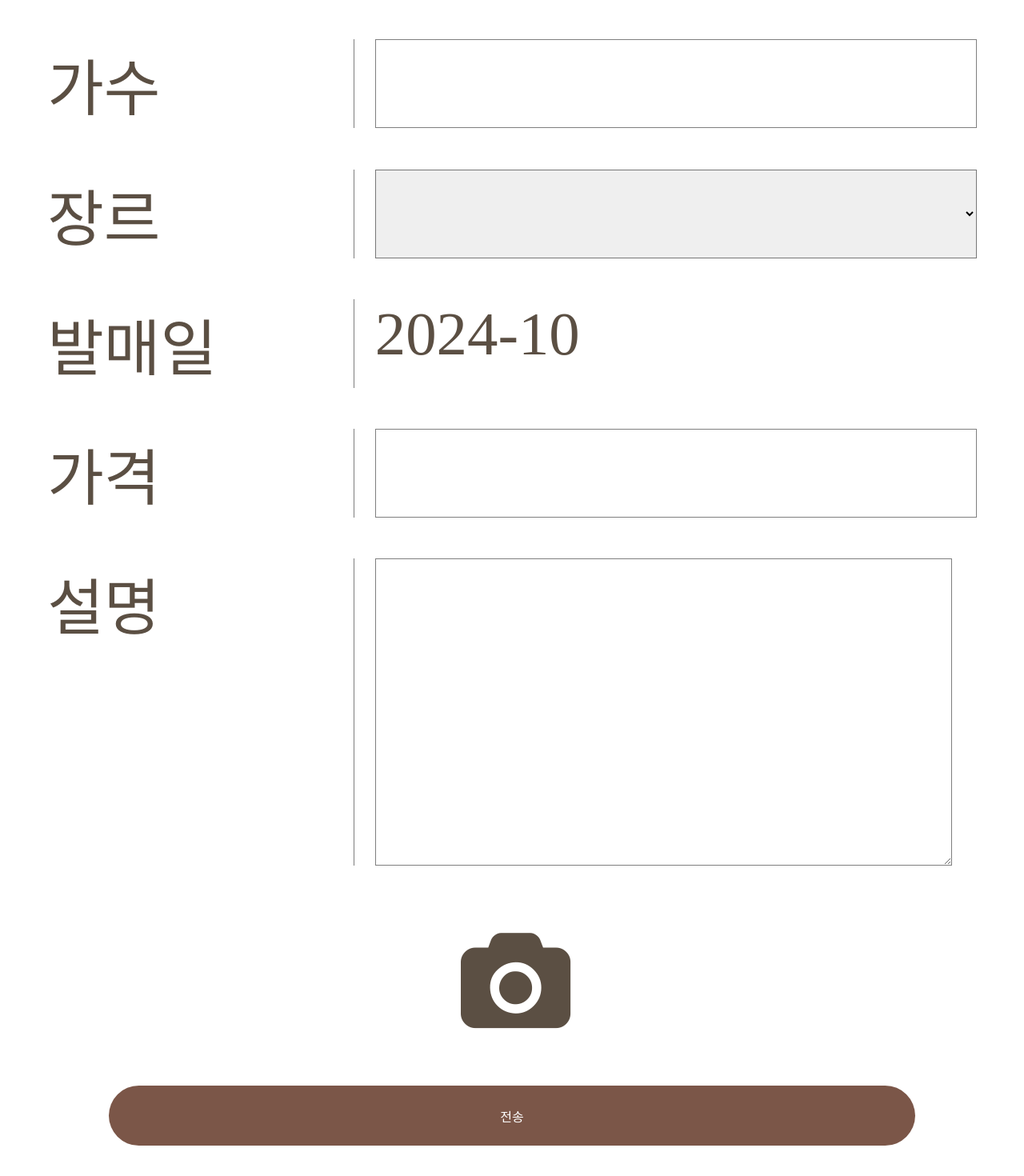
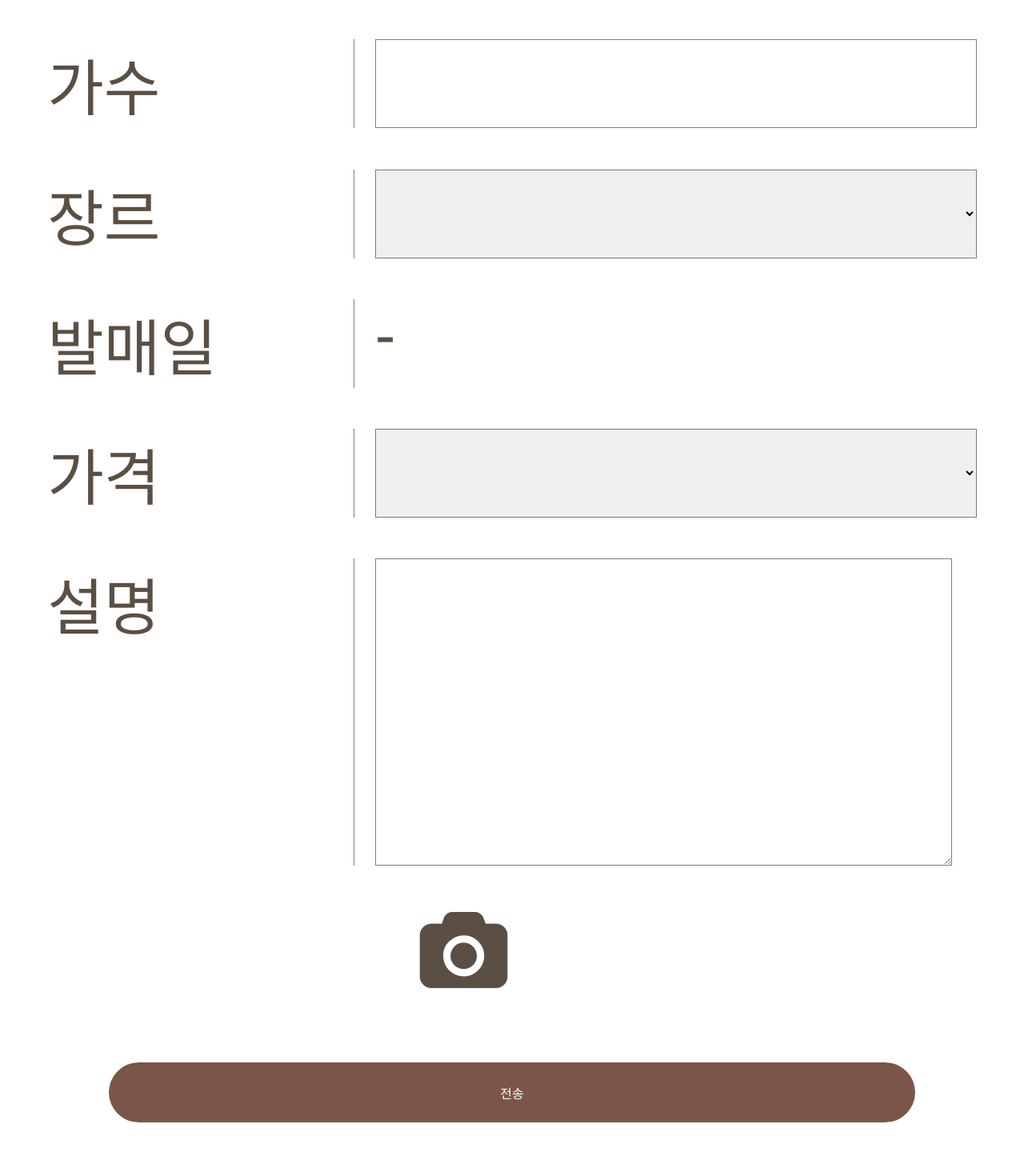
Before and after one commit to swanSister/lpbox, a Vue app: page /upload in a window 1280 px wide. Shown: the part 428-1898 px from the top of the page at 80% size. Built offline with nearby package versions, Linux system fonts and the light colour scheme; what v-calendar would draw is missing.

Commit message:
lp box update

```diff
--- a/src/assets/css/main.css
+++ b/src/assets/css/main.css
@@ -10,7 +10,7 @@
 }
 html,
 body {
-
+  font-family: Avenir, Helvetica, Arial, sans-serif;
 }
 * {
   -webkit-touch-callout:none;
--- a/src/pages/main.vue
+++ b/src/pages/main.vue
@@ -8,10 +8,6 @@
             <img class="lp-img none" v-else/>
             <div class="content">
               <div>
-                <span class="title">생성일</span>
-                <span>{{getTime(item.createdAt)}}</span>
-              </div>
-              <div>
                 <span class="title">제목</span>
                 <span>{{item.name}}</span>
               </div>
@@ -21,7 +17,7 @@
               </div>
               <div>
                 <span class="title">발매일</span>
-                <span>{{item.releaseDate}}</span>
+                <span>{{getTime(item.releaseDate)}}</span>
               </div>
               <div>
                 <span class="title">설명</span>
@@ -84,10 +80,12 @@ export default {
     },
     getTime(t){
       let curr = new Date()
-      let utc = curr.getTime() + (curr.getTimezoneOffset() * 60 * 1000)
-      let time = new Date(t)
+      let time = new Date(t).getTime() + (curr.getTimezoneOffset() * 60 * 1000);
+      let year = new Date(time).getFullYear()
+      let month = new Date(time).getMonth()+1
+      let date = new Date(time).getDate()
 
-      return time.getTime() + (curr.getTimezoneOffset() * 60 * 1000);
+      return `${year}-${month}-${date}`
       // let today = this.$moment().format('YYYYMMDD')
       // let day = this.$moment(time).format('YYYYMMDD')
       // let yesterday = this.$moment().subtract(1, 'days').format('YYYYMMDD')
@@ -122,13 +120,18 @@ export default {
 
 li{
   list-style: none;
+  border-bottom : 0.5px solid rgba(0,0,0,0.5);
+  padding-bottom: 3vw;
 }
 .lp-list{
   font-size:4vw;
   color:rgb(91,79,67);
-  padding : 2vw;
+  padding : 1vw;
   display:flex;
   flex-direction: column;
+}
+.card{
+  align-items: center;
 }
 .lp-list > li{
   margin-bottom: 4vw;
@@ -138,12 +141,12 @@ li{
   margin-bottom: 2vw;
 }
 .lp-list .lp-img{
-  min-width: 30vw;
-  max-width: 30vw;
-  min-height: 30vw;
-  max-height: 30vw;
+  min-width: 25vw;
+  max-width: 25vw;
+  min-height: 25vw;
+  max-height: 25vw;
 
-  object-fit: contain;
+  object-fit: cover;
   border : 0.5px solid rgba(0,0,0,0.5);
 }
 .lp-list .lp-img.none{
@@ -152,10 +155,8 @@ li{
 .lp-list .content{
   display:flex;
   flex-direction: column;
-  width:60vw;
   margin-left:2vw;
   justify-content: center
-
 }
 .lp-list .content > div{
   display:flex;
--- /dev/null
+++ b/src/pages/test.vue
@@ -0,0 +1,55 @@
+<template>
+  <div>
+    <div id="ari" @click="colorChange">아리{{ rainbowIdx }}</div>
+    <div @click="colorChange">팬텀</div>
+  </div>
+</template>
+
+<script>
+export default {
+  components:{
+
+  },
+  props:{
+
+  },
+  data () {
+    return {
+      rainbowList:['red','orange','yellow','green','blue','indigo','purple'],
+      rainbowIdx:0,
+      intervalId:null
+    }
+  },
+  methods:{
+    autoColorChange(e){
+      let that = this
+      if(this.intervalId){
+        clearInterval(this.intervalId)
+        this.intervalId = null
+      }
+      that.intervalId = setInterval(function(){
+        that.colorChange(e)
+      },1000)
+    },
+    colorChange(e){
+      if( this.rainbowIdx>6) {
+        this.rainbowIdx = this.rainbowIdx%6-1;
+      }
+      e.target.style=`background-color:${this.rainbowList[this.rainbowIdx]}`;
+      this.rainbowIdx++
+    }
+  },
+  mounted(){
+
+  }
+}
+</script>
+<style scoped>
+div{
+  color:white;
+  font-size:10vw;
+  background-color: red;
+  padding:1vw;
+  border-radius:30%;
+}
+</style>
--- a/src/pages/upload.vue
+++ b/src/pages/upload.vue
@@ -19,21 +19,32 @@
     </div>
     <div>
       <span class="title">발매일</span>
-        <div @click="isPickerShow=true">{{ getTime(releaseDate) }}
+        <div class="release-date" @click="isPickerShow=true">{{ releaseDate? getTime(releaseDate) : '-' }}
       </div>
       <div class="date-picker" v-show="isPickerShow">
         <VDatePicker v-model='releaseDate' @click="isPickerShow=false"/>
       </div>
     </div>
-    <div><span class="title" type='number'>가격</span> <input v-model="price"/></div>
+    <div><span class="title" type='number'>가격</span>
+      <select class="price-list" v-model="price" id="priceList">
+        <option value="~50,000">~50,000</option>
+        <option value="~100,000">~100,000</option>
+        <option value="~200,000">~200,000</option>
+        <option value="~500,000">~500,000</option>
+        <option value="~1,000,000">~1,000,000</option>
+        <option value="1,000,000~">1,000,000~</option>
+      </select>
+    </div>
     <div>
       <span class="title">설명</span>
       <textarea class="desc" v-model="description"></textarea>
     </div>
-    <input ref="fileInput" id="file" type="file" accept="image/*" @change="previewFiles" style="display:none;"/>
-    <label for="file" class="icon icon-camera" style="font-size: 10vw; text-align: center;margin-top:4vw;"></label>
-    <img v-if="imgList.length>0" :src="imgList[0]"/>
+    <div class="img-input">
+      <input ref="fileInput" id="file" type="file" accept="image/*" @change="previewFiles" style="display:none;"/>
+      <label for="file" class="icon icon-camera"></label>
+      <img v-if="imgList.length>0" :src="imgList[0]"/>
     </div>
+  </div>
     <div class="send-btn" @click="uploadData">전송</div>
   </div>
 </template>
@@ -56,7 +67,7 @@ export default {
       lpId : '',
       name : '',
       singer: '',
-      releaseDate : new Date(),
+      releaseDate : '',
       description : '',
       price : '',
       genre : '',
@@ -75,6 +86,12 @@ export default {
     async uploadData(){
       this.lpId = this.generateUID()
       console.log("######",this.$.components.api)
+      if(this.name==''){ alert("제목을 입력해 주세요."); return;}
+      if(this.singer==''){ alert("가수를 입력해 주세요."); return;}
+      if(this.releaseDate==''){ alert("발매일을 입력해 주세요."); return;}
+      if(this.price==''){ alert("가격을 입력해 주세요."); return;}
+      if(this.genre==''){ alert("장르를 입력해 주세요."); return;}
+
       let writingRes = await this.$.components.api.createLp({
         lpId: this.lpId,
         name: this.name,
@@ -190,7 +207,7 @@ export default {
   border-right: 0.5px solid rgba(0,0,0,0.5) ;
   margin-right:2vw;
 }
-.input-list >div > .genre-list{
+.input-list >div > .genre-list, .input-list > div > .price-list{
   border:0.5px solid rgba(0,0,0,0.5) ;
 flex-grow: 1;
 }
@@ -214,4 +231,26 @@ flex-grow: 1;
   position:absolute;
   right:4vw;
 }
+.release-date{
+  min-width:50vw;
+}
+.img-input{
+  display:flex;
+  align-items: center;
+  justify-content: center;
+}
+.img-input .icon-camera{
+  font-size:8vw;
+  text-align: center;
+  margin-right:10vw;
+}
+.img-input > img{
+  min-width: 50vw;
+  max-width: 50vw;
+  min-height: 50vw;
+  max-height: 50vw;
+
+  object-fit: cover;
+  border : 0.5px solid rgba(0,0,0,0.5);
+}
 </style>
```
Also changed, not shown: src/router/index.js (+9 -0 lines).
